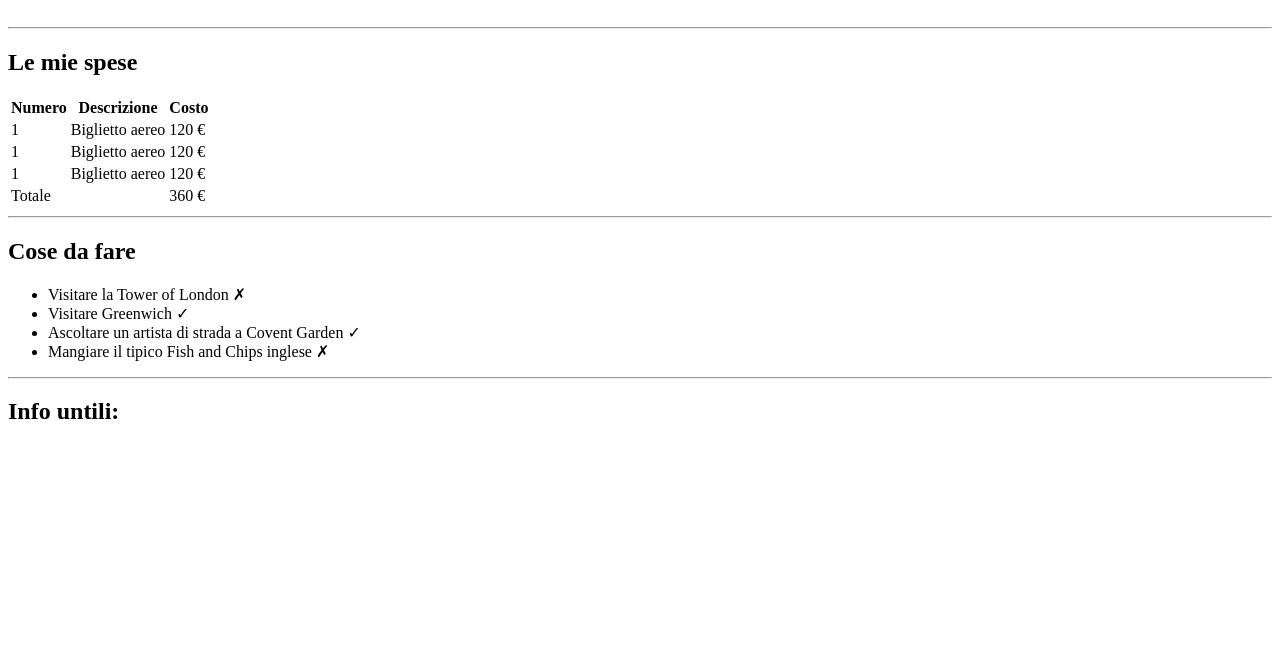
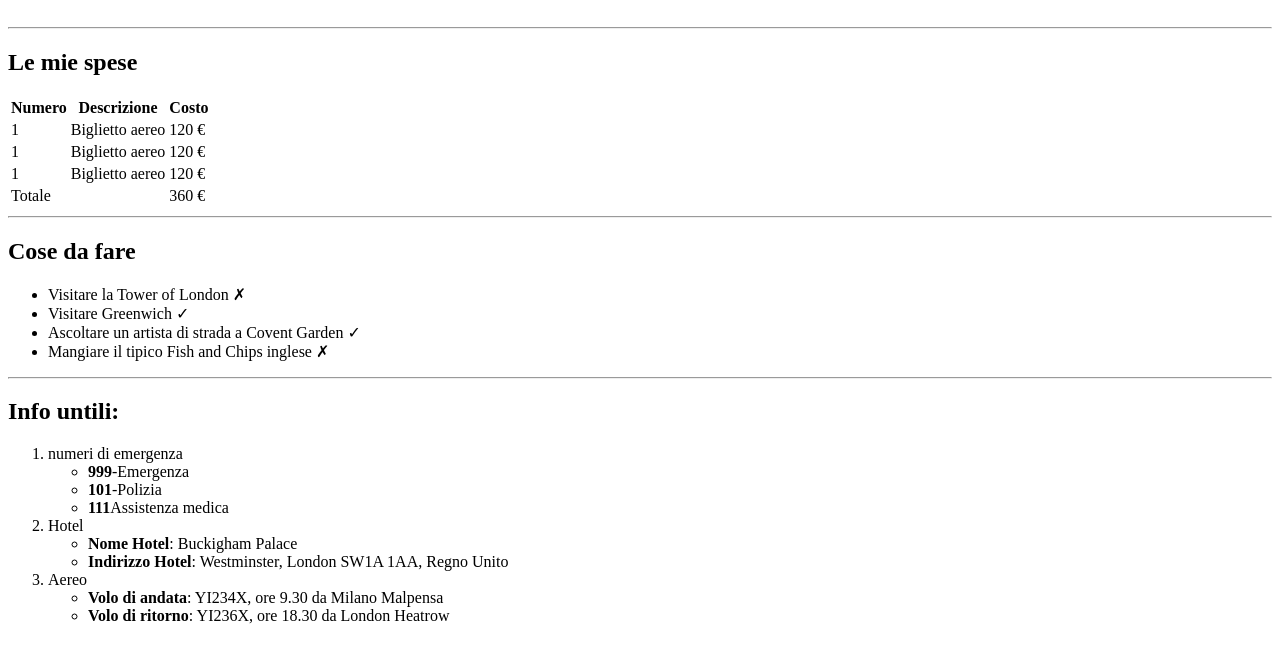
Before and after one commit to MatteoGiuntella/html-london-trip, a plain HTML site: page index.html in a window 1280 px wide. Shown: the part 79-742 px from the top of the page. Drawn offline with Linux system fonts and the light colour scheme.

Commit message:
aggiunta lista

```diff
--- a/index.html
+++ b/index.html
@@ -70,8 +70,43 @@
             <!-- chiusura section 2 -->
 
             <!-- apertura section 3 -->
-            <section>
+            <section class="info">
                 <h2>Info untili:</h2>
+                <ol>
+                    <li>numeri di emergenza
+                        <ul>
+                            <li>
+                                <strong>999</strong>-Emergenza
+                            </li>
+                            <li>
+                                <strong>101</strong>-Polizia
+                            </li>
+                            <li>
+                                <strong>111</strong>Assistenza medica
+                            </li>
+                        </ul>
+                    </li>
+                    <li>Hotel
+                        <ul>
+                            <li>
+                                <strong>Nome Hotel</strong>: Buckigham Palace
+                            </li>
+                            <li>
+                                <strong>Indirizzo Hotel</strong>: Westminster, London SW1A 1AA, Regno Unito
+                            </li>
+                        </ul>
+                    </li>
+                    <li>Aereo
+                        <ul>
+                            <li>
+                                <strong>Volo di andata</strong>: YI234X, ore 9.30 da Milano Malpensa
+                            </li>
+                            <li>
+                                <strong>Volo di ritorno</strong>: YI236X, ore 18.30 da London Heatrow
+                            </li>
+                        </ul>
+                    </li>
+                </ol>
             </section>
 
         </main>
```
